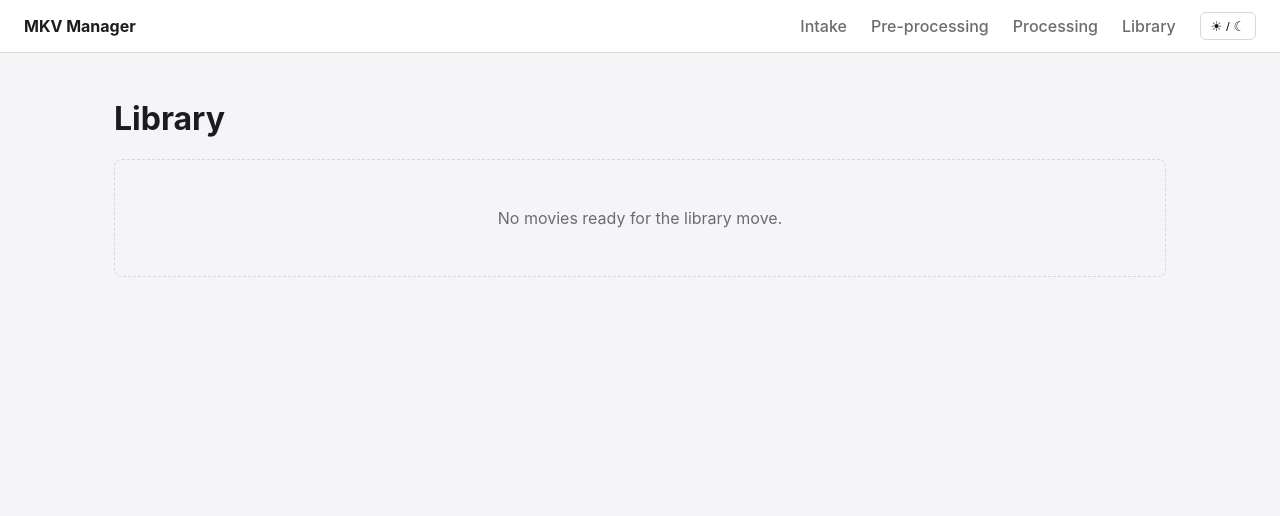
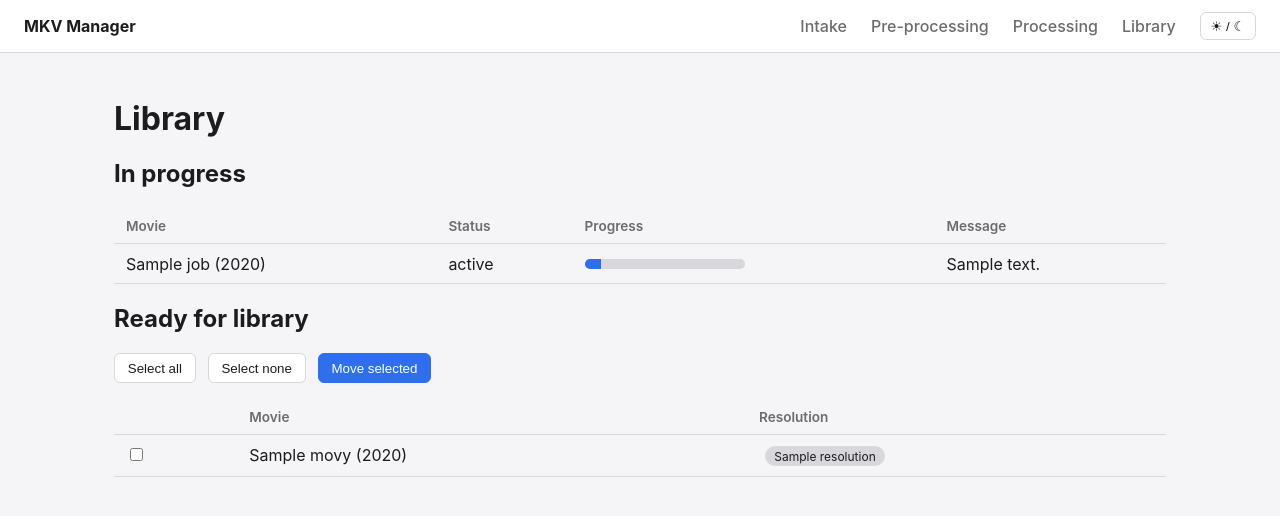
Before and after one commit to LWR999/MovieFlow, a Flask app: template templates/library.html in a window 1280 px wide. Shown: the top 516 px of the page. Run offline with Flask 3, Linux system fonts and the light colour scheme; the template is opened without the code that fills it: most values are stand-ins (such as "Sample title", 1, 10 or a date in 2020).

Commit message:
Add Library stage: explicit copy+verify+delete to $ENCODES/$ENCODES4K
Routes to ENCODES4K for 2160p, else ENCODES. Since source (local SSD)
and destination (NAS-backed $ENCODES/$ENCODES4K, confirmed to be a
separate CIFS-mounted filesystem on this server) cross a filesystem
boundary, this deliberately never calls shutil.move/os.rename per spec
section 9 - it does an explicit chunked copy with throttled byte-count
progress, verifies every file's size against the source, then deletes
the source only after verification passes. A destination collision
sets movies.collision and blocks without touching the source, same as
the pre-processing stage. Any copy/verify failure cleans up the
partial destination and leaves the source untouched rather than
producing a half-copied library folder.

Library screen lists processed movies with a resolution badge and
select-all/none + "Move selected" bulk actions, plus the same
in-flight job-progress monitor pattern as Pre-processing/Processing.

Naming note: aliased the import as library_job since a module named
library.py would otherwise collide with the existing /library route
function of the same name (same issue hit with processing.py last
step).

Verified against local scratch fixtures only (never the real NAS
mount, which is genuinely live production storage on this server):
successful copy with monotonically increasing progress and correct
4K/1080p routing, destination-collision blocking with source left
untouched, and a simulated mid-copy failure that cleans up the partial
destination and leaves the source intact. Also verified the full HTTP
flow: bulk-select submit, live job progress, and status transition to
in_library.

```diff
--- a/app.py
+++ b/app.py
@@ -3,6 +3,7 @@ from flask import Flask, abort, jsonify, redirect, render_template, request, url
 import config
 import db
 import jobs
+import library as library_job
 import naming
 import preprocess
 import processing as audio_processing
@@ -213,7 +214,29 @@ def create_app():
 
     @app.route("/library")
     def library():
-        return render_template("library.html")
+        conn = db.get_db()
+        movies = conn.execute(
+            "SELECT * FROM movies WHERE status = 'processed' ORDER BY created_at DESC"
+        ).fetchall()
+        job_rows = conn.execute(
+            """
+            SELECT jobs.*, movies.clean_title, movies.year
+            FROM jobs JOIN movies ON jobs.movie_id = movies.id
+            WHERE jobs.job_type = 'library_move' AND jobs.status IN ('queued', 'running', 'error')
+            ORDER BY jobs.id DESC
+            """
+        ).fetchall()
+        return render_template("library.html", movies=movies, jobs=job_rows)
+
+    @app.route("/movies/library", methods=["POST"])
+    def library_selected():
+        movie_ids = request.form.getlist("movie_id", type=int)
+        for movie_id in movie_ids:
+            try:
+                jobs.submit_job(movie_id, "library_move", library_job.library_move)
+            except jobs.JobAlreadyRunning:
+                pass
+        return redirect(url_for("library"))
 
     return app
 
--- a/templates/library.html
+++ b/templates/library.html
@@ -2,5 +2,65 @@
 {% block title %}Library — MKV Manager{% endblock %}
 {% block content %}
     <h1>Library</h1>
+
+    {% if jobs %}
+    <h2>In progress</h2>
+    <table class="intake-table">
+        <thead>
+            <tr>
+                <th>Movie</th>
+                <th>Status</th>
+                <th>Progress</th>
+                <th>Message</th>
+            </tr>
+        </thead>
+        <tbody>
+            {% for j in jobs %}
+            <tr data-job-id="{{ j.id }}">
+                <td>{{ j.clean_title }}{% if j.year %} ({{ j.year }}){% endif %}</td>
+                <td class="job-status">{{ j.status }}</td>
+                <td>
+                    <div class="progress-bar"><div class="progress-bar-fill" style="width: {{ j.progress_pct }}%"></div></div>
+                </td>
+                <td class="job-message">{{ j.message or "" }}</td>
+            </tr>
+            {% endfor %}
+        </tbody>
+    </table>
+    {% endif %}
+
+    {% if movies %}
+    <h2>Ready for library</h2>
+    <form method="post" action="{{ url_for('library_selected') }}">
+        <div class="bulk-actions">
+            <button type="button" id="select-all">Select all</button>
+            <button type="button" id="select-none">Select none</button>
+            <button type="submit">Move selected</button>
+        </div>
+        <table class="intake-table">
+            <thead>
+                <tr>
+                    <th></th>
+                    <th>Movie</th>
+                    <th>Resolution</th>
+                </tr>
+            </thead>
+            <tbody>
+                {% for m in movies %}
+                <tr>
+                    <td><input type="checkbox" name="movie_id" value="{{ m.id }}" class="row-select"></td>
+                    <td>{{ m.clean_title }}{% if m.year %} ({{ m.year }}){% endif %}</td>
+                    <td><span class="badge">{{ m.resolution or "unknown" }}</span></td>
+                </tr>
+                {% endfor %}
+            </tbody>
+        </table>
+    </form>
+    {% elif not jobs %}
     <div class="empty-state">No movies ready for the library move.</div>
+    {% endif %}
 {% endblock %}
+{% block scripts %}
+<script src="{{ url_for('static', filename='jobs_poll.js') }}"></script>
+<script src="{{ url_for('static', filename='processing.js') }}"></script>
+{% endblock %}
```
Also changed, not shown: library.py (added, +113 -0 lines).
